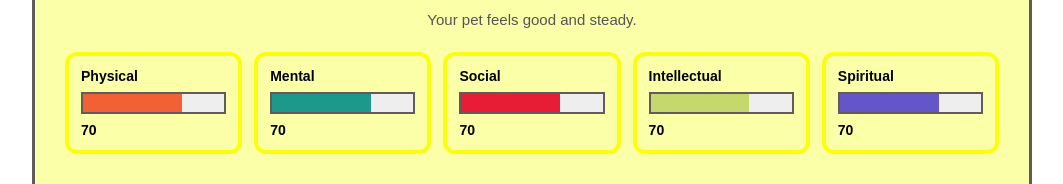
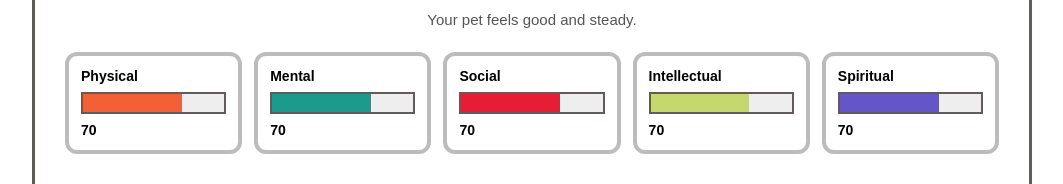
Before and after one commit to dymerkley-stack/CSE-310_Team1GroupProject, a plain HTML site: page index.html in a window 1280 px wide. Shown: the part 430-614 px from the top of the page, without its empty margins (108-1171 px from the left). Drawn offline with Linux system fonts and the light colour scheme.

Commit message:
fixed colors for presentation

```diff
--- a/styles.css
+++ b/styles.css
@@ -30,7 +30,7 @@ body {
 .wireframe {
   max-width: 1000px;
   margin: 0 auto;
-  background: rgb(251, 255, 168);
+  background: rgb(255, 255, 255);
   border: 3px solid var(--line);
 }
 
@@ -180,7 +180,7 @@ body {
 }
 
 .stat-card {
-  border: 4px solid rgb(251, 255, 14);
+  border: 4px solid rgb(188, 188, 188);
   border-radius: 12px;
   padding: 12px;
   text-align: left;
```
